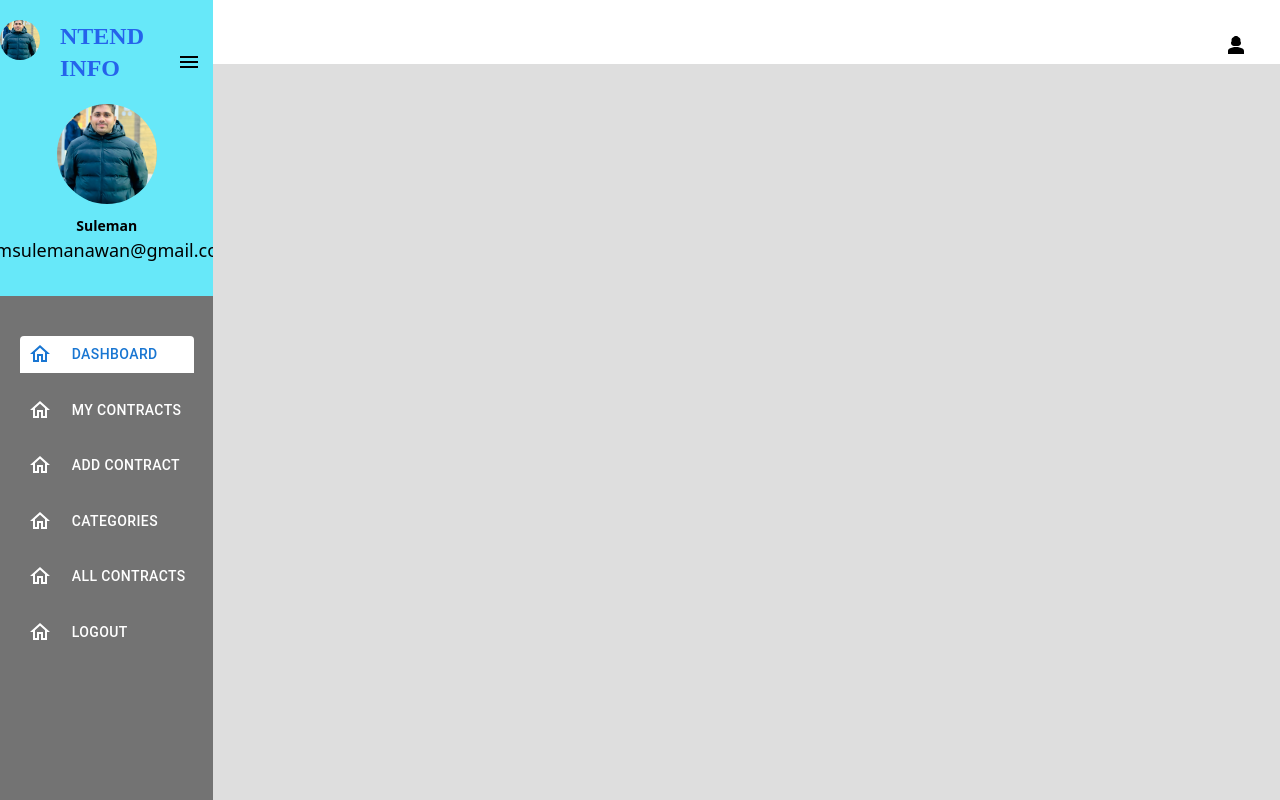
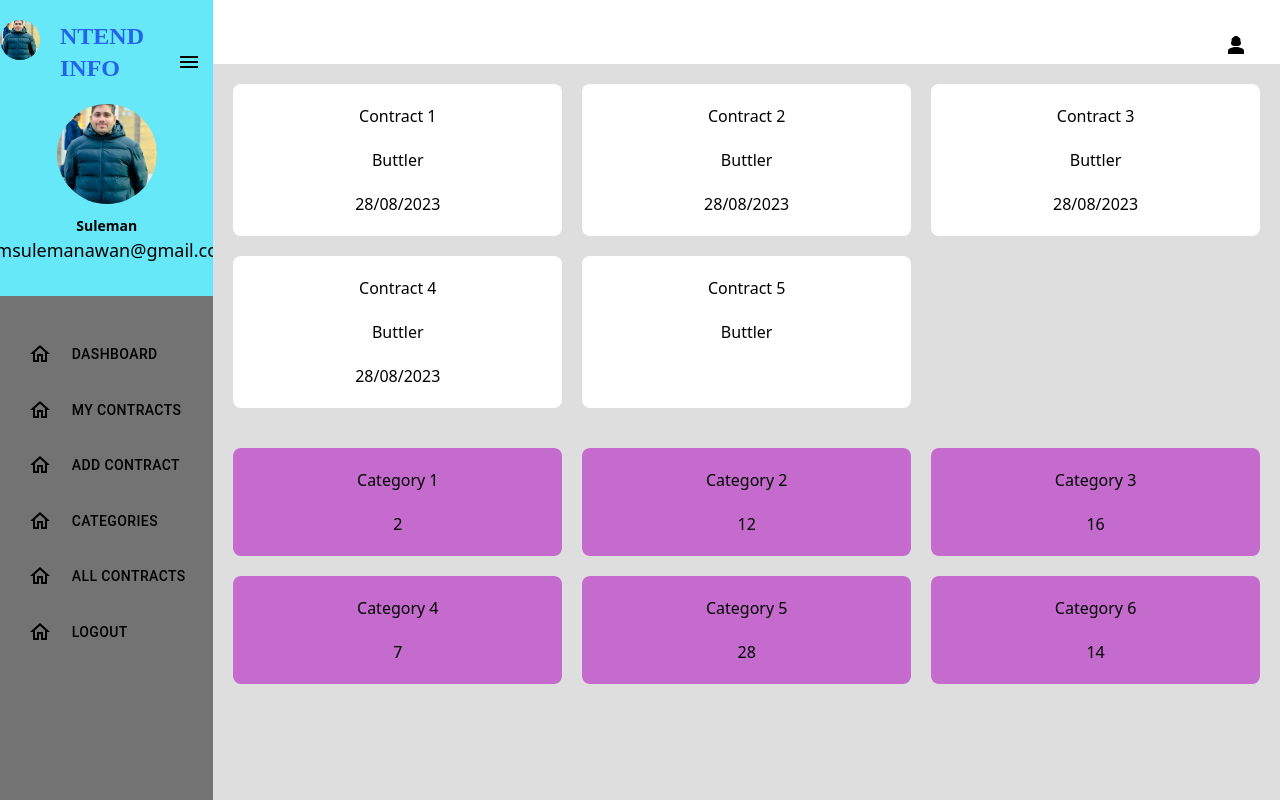
Before and after one commit to muhammad-suleman-awan/ntend-app, a React (Create React App) app: page /dashboard in a window 1280 px wide. Built offline with nearby package versions, Linux system fonts and the light colour scheme.

Commit message:
Apply Route

```diff
--- a/src/App.js
+++ b/src/App.js
@@ -18,12 +18,14 @@ import StartUpLogin from "./Components/login/loginScreen";
 import Signup from "./Components/login/signup";
 import CardBodyMainDashBorad from "./Components/dashboard/bodycardDashBoard";
 import AppWrapper from "./Components/AppWrapper";
+import { colors } from "@mui/material";
 
 function App() {
   return (
     <Router>
       <Routes>
         <Route path="/dashboard" element={<AppWrapper />}>
+            <Route index element={<CardBodyMainDashBorad />}/>
           <Route
             path="/dashboard/dashborady1"
             element={<CardBodyMainDashBorad />}
@@ -38,14 +40,12 @@ function App() {
             element={<CategoryScreenIndex />}
           />
           <Route path="/dashboard/AllContracts" element={<IndexScreen5 />} />
-          <Route path="/dashboard/profile" element={<Screen6Index />} />
-          <Route path="/dashboard/profileset" element={<ProfileIndex />} />
+           {/* <Route path="/dashboard/profileset" element={<ProfileIndex />} /> */}
         </Route>
         <Route index element={<StartUpLogin />} />
         <Route path="/logout" element={<StartUpLogin />} />
         <Route path="/signUpPage" element={<Signup />} />
         <Route path="/gotoSignUp" element={<StartUpLogin />} />
-
 
         {/* <Route path="/dashboard" element={<DashboardIndex />}></Route> */}
       </Routes>
--- a/src/Components/AppWrapper.js
+++ b/src/Components/AppWrapper.js
@@ -5,8 +5,6 @@ import HeaderIcon from "./dashboard/headerIcon";
 import { Button, IconButton } from "@mui/material";
 
 const AppWrapper = () => {
-  const profilesetting = useNavigate();
-
   return (
     <div className="h-screen grid grid-cols-12">
       <div className="col-span-2 h-screen bg-[#737373]">
@@ -14,13 +12,14 @@ const AppWrapper = () => {
       </div>
       <div className="col-span-10 h-screen bg-[#dedede] ">
         <div className="flex justify-end pr-5 h-16 place-content-center bg-white 	pt-5 	">
-
-        <IconButton size="large" edge="start" color="inherit" className="border-2 border-red-400 color-black"
-            onClick={()=>profilesetting("/dashboard/profileset")}
-            >
-                <HeaderIcon></HeaderIcon>
-            </IconButton>
-
+          <IconButton
+            size="large"
+            edge="start"
+            color="inherit"
+            className="border-2 border-red-400 color-black"
+          >
+            <HeaderIcon></HeaderIcon>
+          </IconButton>
         </div>
         <div className="bg-[#dedede] ">
           <Outlet />
--- a/src/Components/dashboard/Body_DashBoard.js
+++ b/src/Components/dashboard/Body_DashBoard.js
@@ -3,78 +3,122 @@ import Button from "@mui/material/Button";
 import ButtonGroup from "@mui/material/ButtonGroup";
 import Box from "@mui/material/Box";
 import HomeOutlinedIcon from "@mui/icons-material/HomeOutlined";
-import { useNavigate } from "react-router-dom";
+import { useLocation, useNavigate } from "react-router-dom";
+import { useState } from "react";
 
 const BodyDashBoard = () => {
-const navigate = useNavigate();
-  const Contract = useNavigate();
-  const addContract = useNavigate();
-  const Categories = useNavigate();
-  const AllContracts =useNavigate();
+  const navigate = useNavigate();
+  const {pathname} = useLocation();
+  // const Contract = useNavigate();
+  // const addContract = useNavigate();
+  // const Categories = useNavigate();
+  // const AllContracts = useNavigate();
   const logout = useNavigate();
+  const [activeButton, setActiveButton] = useState("null");
+  const handleButtonClick = (path, buttonKey) => {
+    navigate(path);
+    setActiveButton(buttonKey);
+  };
   const buttons = [
+    <Button
+      variant="text"
+      key="one"
+      className="gap-5 "
+      // className={`gap-5 ${activeButton === "one" ? "bg-red-500" : "bg-blue-400"}`}
+      sx={{
+        // border: "2px solid red",
+        borderRadius: "10px",
+        color: "black",
+        display: "flex",
+        justifyContent: "flex-start",
+        backgroundColor: pathname === "/dashboard/dashborady1" ? "white" : "transparent",
+      }}
+      onClick={() => handleButtonClick("/dashboard/dashborady1", "one")}
+    >
+    {console.log(pathname)}
+      <HomeOutlinedIcon />
+      Dashboard
+    </Button>,
 
     <Button
       variant="text"
-      key="one"
-      className=" gap-5"
-      sx={{ display: "flex", justifyContent: "flex-start", background: "white" }}
-      onClick={()=>navigate("/dashboard/dashborady1")}
-    >
-      <HomeOutlinedIcon></HomeOutlinedIcon>
-      Dashboard
-    </Button>,
-    <Button
-      key="three"
-      sx={{ color: "white", display: "flex", justifyContent: "flex-start" }}
-      className="gap-5 flex justify-start"
-      variant="text"
-      onClick={()=>Contract('/dashboard/Contract')}
+      key="two"
+      className="gap-5 rounded-lg"
+      // className={`gap-5 ${activeButton === "two" ? "bg-red-500" : ""}`}
+      sx={{
+        ".css-18ouuxk-MuiButtonGroup-root .MuiButtonGroup-lastButton, .css-18ouuxk-MuiButtonGroup-root .MuiButtonGroup-middleButton":
+          { borderRadius: "25px" },
+
+        color: "black",
+        display: "flex",
+        justifyContent: "flex-start",
+        backgroundColor: pathname === "/dashboard/Contract" ? "white" : "transparent",
+      }}
+      onClick={() => handleButtonClick("/dashboard/Contract", "two")}
     >
       <HomeOutlinedIcon></HomeOutlinedIcon>
       MY Contracts
     </Button>,
     <Button
       key="three"
-      sx={{ color: "white", display: "flex", justifyContent: "flex-start" }}
-      className="gap-5 flex justify-start"
+      sx={{
+        color: "black",
+        borderRadius: "25px",
+        display: "flex",
+        justifyContent: "flex-start",
+        backgroundColor: pathname === "/dashboard/addContract" ? "white" : "transparent",
+      }}
+      className="gap-5 border-2"
       variant="text"
-      onClick={()=>addContract('/dashboard/addContract')}
+      onClick={() => handleButtonClick("/dashboard/addContract", "three")}
     >
-      <HomeOutlinedIcon></HomeOutlinedIcon>
+      <HomeOutlinedIcon />
       Add Contract
     </Button>,
     <Button
-      key="one"
-      sx={{ color: "white", display: "flex", justifyContent: "flex-start" }}
+      key="four"
+      sx={{
+        color: "black",
+        display: "flex",
+        justifyContent: "flex-start",
+        borderRadius: "10px",
+        backgroundColor: activeButton === "four" ? "white" : "transparent",
+      }}
       className="gap-5"
       variant="text"
-      onClick={()=>Categories('/dashboard/Categories')}
+      onClick={() => handleButtonClick("/dashboard/Categories", "four")}
     >
       <HomeOutlinedIcon></HomeOutlinedIcon>
       Categories
     </Button>,
     <Button
-      key="two"
-      sx={{ color: "white", display: "flex", justifyContent: "flex-start" }}
+      key="five"
+      sx={{
+        color: "black",
+        display: "flex",
+        justifyContent: "flex-start",
+        borderRadius: "10px",
+        backgroundColor: activeButton === "five" ? "white" : "transparent",
+      }}
       className="gap-5"
       variant="text"
-      onClick={()=>AllContracts('/dashboard/AllContracts')}
+      onClick={() => handleButtonClick("/dashboard/AllContracts", "five")}
     >
       <HomeOutlinedIcon></HomeOutlinedIcon>
       All Contracts
     </Button>,
     <Button
       key="three"
-      sx={{ color: "white", display: "flex", justifyContent: "flex-start" }}
+      sx={{ color: "black", display: "flex", justifyContent: "flex-start" }}
       className="gap-5"
       variant="text"
-      onClick={()=>{logout('/logout')}}
-     >
+      onClick={() => {
+        logout("/logout");
+      }}
+    >
       <HomeOutlinedIcon></HomeOutlinedIcon>
       Logout
-    </Button>
-
+    </Button>,
   ];
 
   return (
--- a/src/Components/dashboard/BoptttomRowCard.js
+++ b/src/Components/dashboard/BoptttomRowCard.js
@@ -15,9 +15,9 @@ const BoptttomRowCard = () => {
       {" "}
       <div className="  grid grid-cols-3 px-5 py-5 gap-5">
         {dataPrintBottom.map((bodyData) => (
-          <div className="bg-[#c56bcd] rounded-lg flex flex-col gap-5 pt-5 pb-5">
-            <h1>{bodyData.title}</h1>
-            <h1>{bodyData.body}</h1>
+          <div className="bg-[#c56bcd] rounded-lg flex flex-col gap-5 pt-5 pb-5 justify-center">
+            <h1 className="flex justify-center">{bodyData.title}</h1>
+            <h1 className="flex justify-center">{bodyData.body}</h1>
           </div>
         ))}
       </div>
--- a/src/Components/dashboard/Drawer_bashboard.js
+++ b/src/Components/dashboard/Drawer_bashboard.js
@@ -1,5 +1,5 @@
 import { Avatar, Button, IconButton } from "@mui/material";
-import React from "react";
+import React, { useState } from "react";
 import pic from "../pic.jpg";
 import MenuIcon from "@mui/icons-material/Menu";
 import BodyDashBoard from "./Body_DashBoard";
@@ -7,7 +7,6 @@ import AvatarPic from "./Avatar";
 import { useNavigate } from "react-router-dom";
 
 const DrawerBoard = () => {
-  const profile = useNavigate();
   return (
     <div>
       <div>
@@ -20,14 +19,14 @@ const DrawerBoard = () => {
             >
               NTEND INFO
             </span>
-            <IconButton size="large" edge="start" color="inherit"
-            onClick={()=>profile("/dashboard/profile")}
-            >
-              <MenuIcon >  </MenuIcon>
+            <IconButton size="large" edge="start" color="inherit">
+              <MenuIcon> </MenuIcon>
             </IconButton>
           </div>
-        <AvatarPic name={"Suleman"} email={"mmsulemanawan@gmail.com"} ></AvatarPic>
-
+          <AvatarPic
+            name={"Suleman"}
+            email={"mmsulemanawan@gmail.com"}
+          ></AvatarPic>
         </div>
       </div>
       <div className="bg-[#737373]">
--- a/src/Components/dashboard/TopRowCard.js
+++ b/src/Components/dashboard/TopRowCard.js
@@ -13,9 +13,9 @@ const TopRowCard = () => {
     <div> <div className="  grid grid-cols-3 px-5 py-5 gap-5">
     { dataPrintTop.map(bodyData =>(
       <div className="bg-white rounded-lg flex flex-col gap-5 pt-5 pb-5">
-        <h1>{bodyData.title}</h1>
-        <p>{bodyData.body}</p>
-        <h5>{bodyData.date}</h5>
+        <h1  className="flex justify-center">{bodyData.title}</h1>
+        <p  className="flex justify-center">{bodyData.body}</p>
+        <h5  className="flex justify-center">{bodyData.date}</h5>
       </div>
       ))}
     </div></div>
--- a/src/Components/login/loginScreen.js
+++ b/src/Components/login/loginScreen.js
@@ -4,12 +4,9 @@ import { Avatar, Button } from "@mui/material";
 import pic from "../pic.jpg";
 import { useNavigate } from "react-router-dom";
 
-
 const StartUpLogin = () => {
-
   const goto = useNavigate();
   const signinGoto = useNavigate();
-
 
   return (
     <div
@@ -57,13 +54,17 @@ const StartUpLogin = () => {
           style={{ color: applicationColor.red }}
           className="flex flex-col justify-center items-center py-3"
         >
-          <Button variant="contained" className="w-5/12 rounded-2xl	"
-          onClick={() => signinGoto("/dashboard")}
+          <Button
+            variant="contained"
+            className="w-5/12 rounded-2xl	"
+            onClick={() => signinGoto("/dashboard/dashborady1")}
           >
             <span className=" font-light">Sign-in</span>
           </Button>
-          <Button variant="text" className="w-3/12"
-           onClick={() => goto("/signUpPage")}
+          <Button
+            variant="text"
+            className="w-3/12"
+            onClick={() => goto("/signUpPage")}
           >
             <span className="font-light">Signup</span>
           </Button>
```
